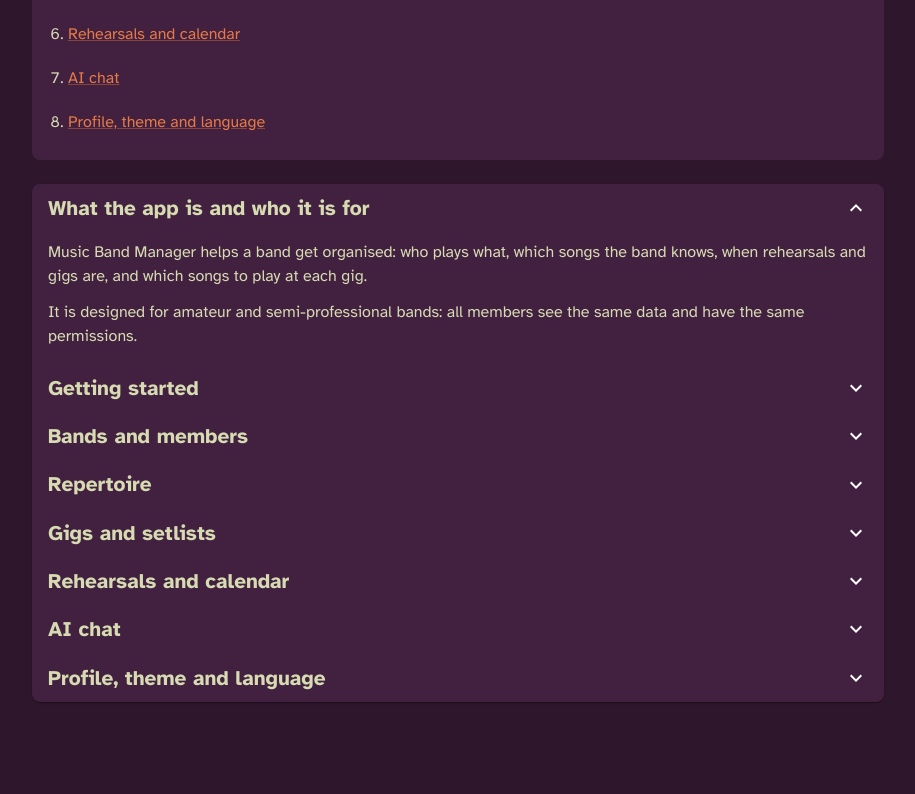
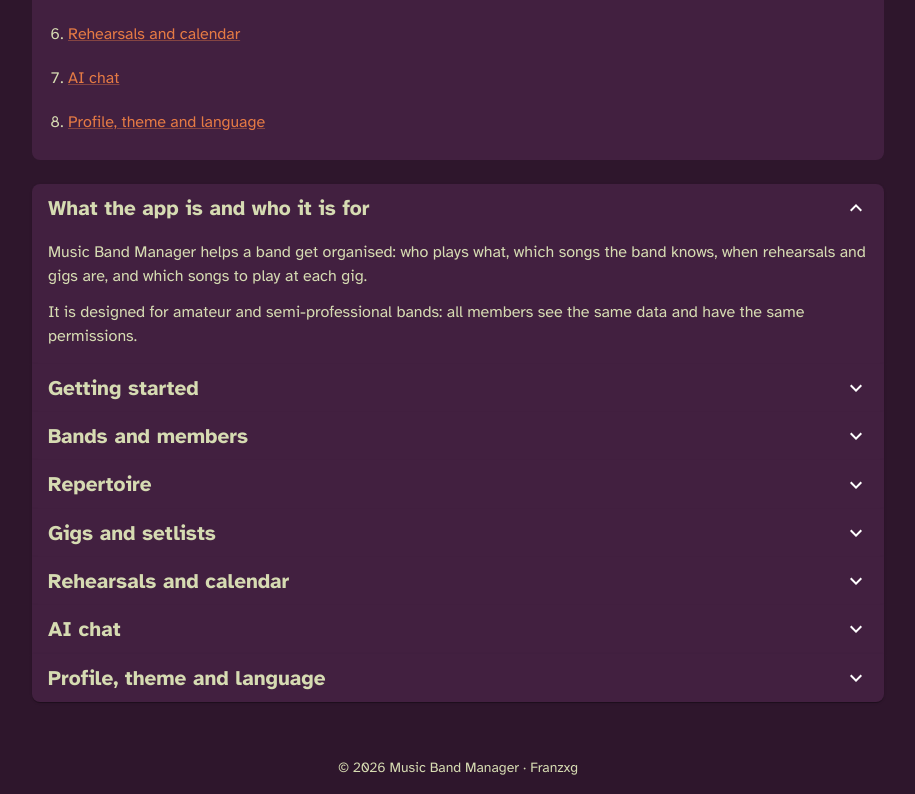
Before and after one commit to Franzxg/MusicBand-Manager, a React (Vite) app in the folder frontend/: page /guide in a window 1280 px wide. Shown: the part 454-1248 px from the top of the page, without its empty margins (182-1097 px from the left). Before the commit the page ends 1196 px from the top, so only its background shows below. Built offline with nearby package versions, Linux system fonts and the light colour scheme; no server answers.

Commit message:
feat: aggiungi il footer

```diff
--- a/frontend/src/components/AppLayout.jsx
+++ b/frontend/src/components/AppLayout.jsx
@@ -1,6 +1,7 @@
 import { Box, Container } from '@mui/material'
 import { Outlet, useLocation } from 'react-router-dom'
-import { fadeIn } from '../theme/theme'
+import { fadeIn, pageFrame } from '../theme/theme'
+import Footer from './Footer'
 import Navbar from './Navbar'
 
 // Layout delle pagine protette; la chiave sul percorso ripete la dissolvenza a ogni cambio di pagina
@@ -8,13 +9,14 @@
   const { pathname } = useLocation()
 
   return (
-    <>
+    <Box sx={pageFrame}>
       <Navbar />
-      <Container component="main" maxWidth="lg" sx={{ py: { xs: 3, md: 4 } }}>
+      <Container component="main" maxWidth="lg" sx={{ flex: 1, py: { xs: 3, md: 4 } }}>
         <Box key={pathname} sx={fadeIn}>
           <Outlet />
         </Box>
       </Container>
-    </>
+      <Footer />
+    </Box>
   )
 }
--- a/frontend/src/components/AuthCard.jsx
+++ b/frontend/src/components/AuthCard.jsx
@@ -1,13 +1,14 @@
 import { Box, Container, Paper, Typography } from '@mui/material'
-import { fadeIn } from '../theme/theme'
+import { fadeIn, pageFrame } from '../theme/theme'
+import Footer from './Footer'
 import PublicHeader from './PublicHeader'
 
 // Contenitore delle pagine di autenticazione: titolo, testo introduttivo e form
 export default function AuthCard({ title, intro, children }) {
   return (
-    <>
+    <Box sx={pageFrame}>
       <PublicHeader />
-      <Container component="main" maxWidth="xs" sx={{ py: { xs: 3, sm: 6 }, px: { xs: 2 }, ...fadeIn }}>
+      <Container component="main" maxWidth="xs" sx={{ flex: 1, py: { xs: 3, sm: 6 }, px: { xs: 2 }, ...fadeIn }}>
         <Paper variant="outlined" sx={{ p: { xs: 2.5, sm: 4 } }}>
           <Typography variant="h1" sx={{ mb: intro ? 1 : 3 }}>
             {title}
@@ -20,6 +21,7 @@
           <Box>{children}</Box>
         </Paper>
       </Container>
-    </>
+      <Footer />
+    </Box>
   )
 }
--- /dev/null
+++ b/frontend/src/components/Footer.jsx
@@ -0,0 +1,19 @@
+import { Box, Typography } from '@mui/material'
+import { useTranslation } from 'react-i18next'
+
+// Anno e autore sono costanti (non si traducono); il nome dell'app viene da app.name
+const YEAR = 2026
+const AUTHOR = 'Franzxg'
+
+// Piè di pagina di tutti i layout: landmark contentinfo, senza elementi interattivi
+export default function Footer() {
+  const { t } = useTranslation()
+
+  return (
+    <Box component="footer" sx={{ py: 2, px: 2, textAlign: 'center' }}>
+      <Typography variant="body2" color="text.secondary">
+        © {YEAR} {t('app.name')} · {AUTHOR}
+      </Typography>
+    </Box>
+  )
+}
--- a/frontend/src/components/PageShell.jsx
+++ b/frontend/src/components/PageShell.jsx
@@ -1,6 +1,7 @@
-import { Container } from '@mui/material'
-import { fadeIn } from '../theme/theme'
+import { Box, Container } from '@mui/material'
+import { fadeIn, pageFrame } from '../theme/theme'
 import useAuth from '../hooks/useAuth'
+import Footer from './Footer'
 import Navbar from './Navbar'
 import PublicHeader from './PublicHeader'
 
@@ -9,11 +10,12 @@
   const { isAuthenticated } = useAuth()
 
   return (
-    <>
+    <Box sx={pageFrame}>
       {isAuthenticated ? <Navbar /> : <PublicHeader showLogin />}
-      <Container component="main" maxWidth={maxWidth} sx={{ py: { xs: 3, md: 5 }, ...fadeIn }}>
+      <Container component="main" maxWidth={maxWidth} sx={{ flex: 1, py: { xs: 3, md: 5 }, ...fadeIn }}>
         {children}
       </Container>
-    </>
+      <Footer />
+    </Box>
   )
 }
--- a/frontend/src/theme/theme.js
+++ b/frontend/src/theme/theme.js
@@ -32,6 +32,9 @@
 
 // Comparsa morbida dei contenuti (cambio di pagina o di tab): sx={fadeIn}
 export const fadeIn = { animation: `fadeIn 250ms ${ease} both` }
+
+// Contenitore dei layout: almeno alto quanto lo schermo, così il footer resta in fondo anche con poco contenuto
+export const pageFrame = { display: 'flex', flexDirection: 'column', minHeight: '100dvh' }
 
 export function createAppTheme(mode) {
   const dark = mode === 'dark'
```
Also changed, not shown: 1 other file (tests, documents, lock files or other folders).
